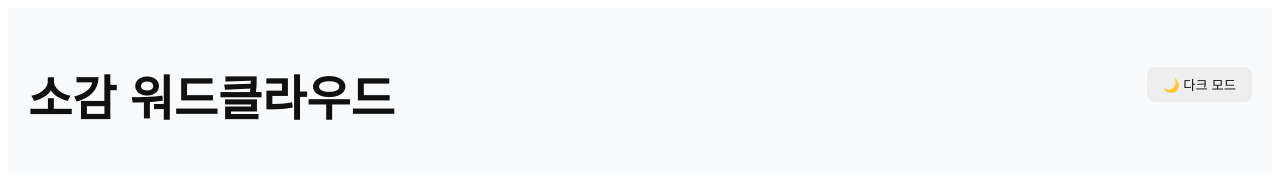
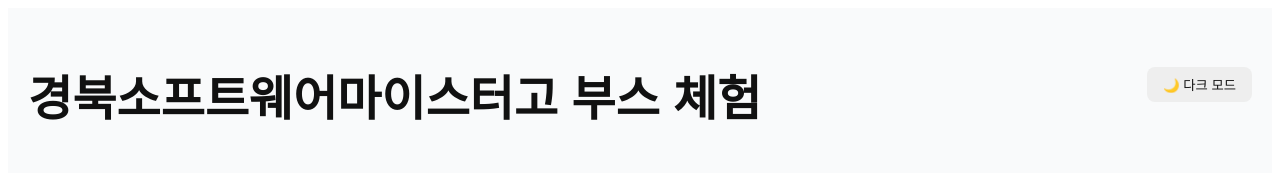
Before and after one commit to YANGYUNJIK/toWord, a React (Vite) app in the folder frontend/: page /cloud in a window 1280 px wide. Shown: the top 173 px of the page. Built offline with nearby package versions, Linux system fonts and the light colour scheme; no server answers; a web font is replaced by a local one.

Commit message:
toWord last commit

```diff
--- a/frontend/src/pages/WordCloudPage.jsx
+++ b/frontend/src/pages/WordCloudPage.jsx
@@ -89,7 +89,7 @@
             fontWeight: "700",
           }}
         >
-          소감 워드클라우드
+          경북소프트웨어마이스터고 부스 체험
         </h1>
         <button
           onClick={() => setDarkMode(!darkMode)}
```
